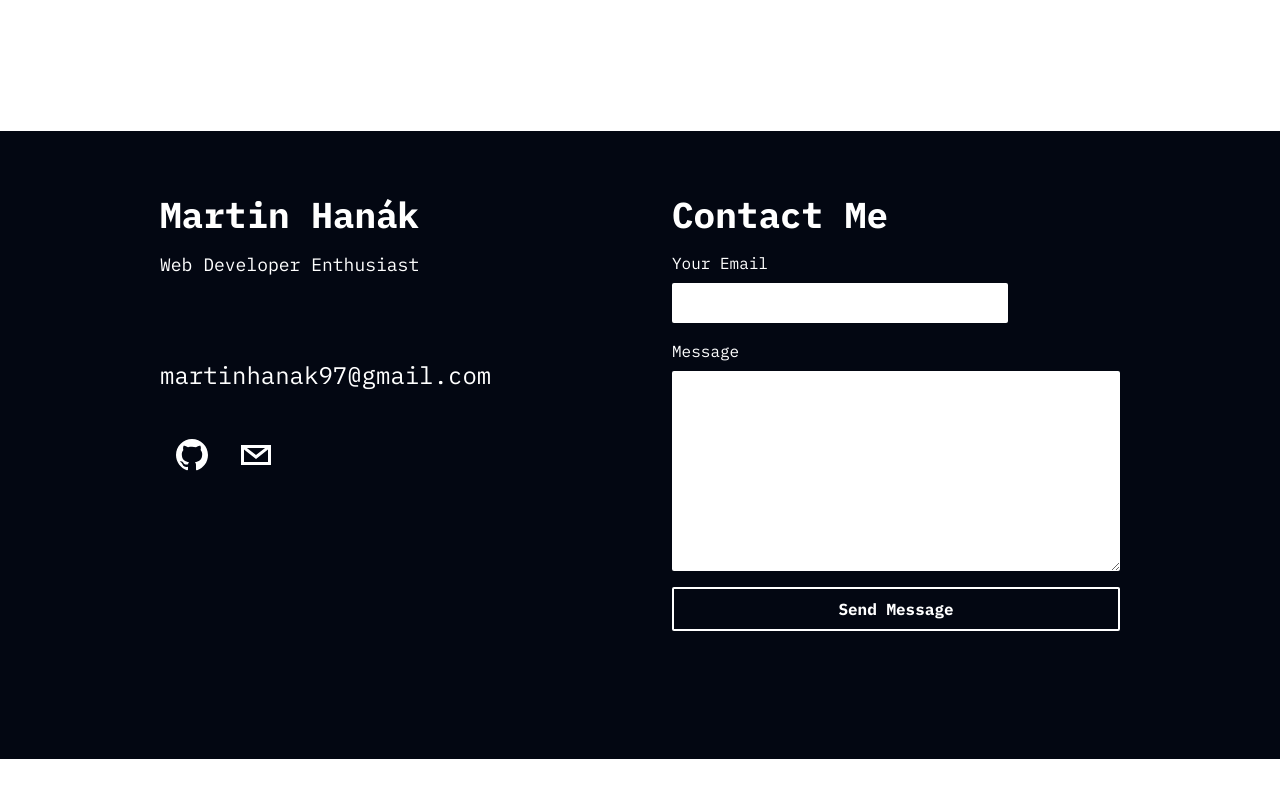
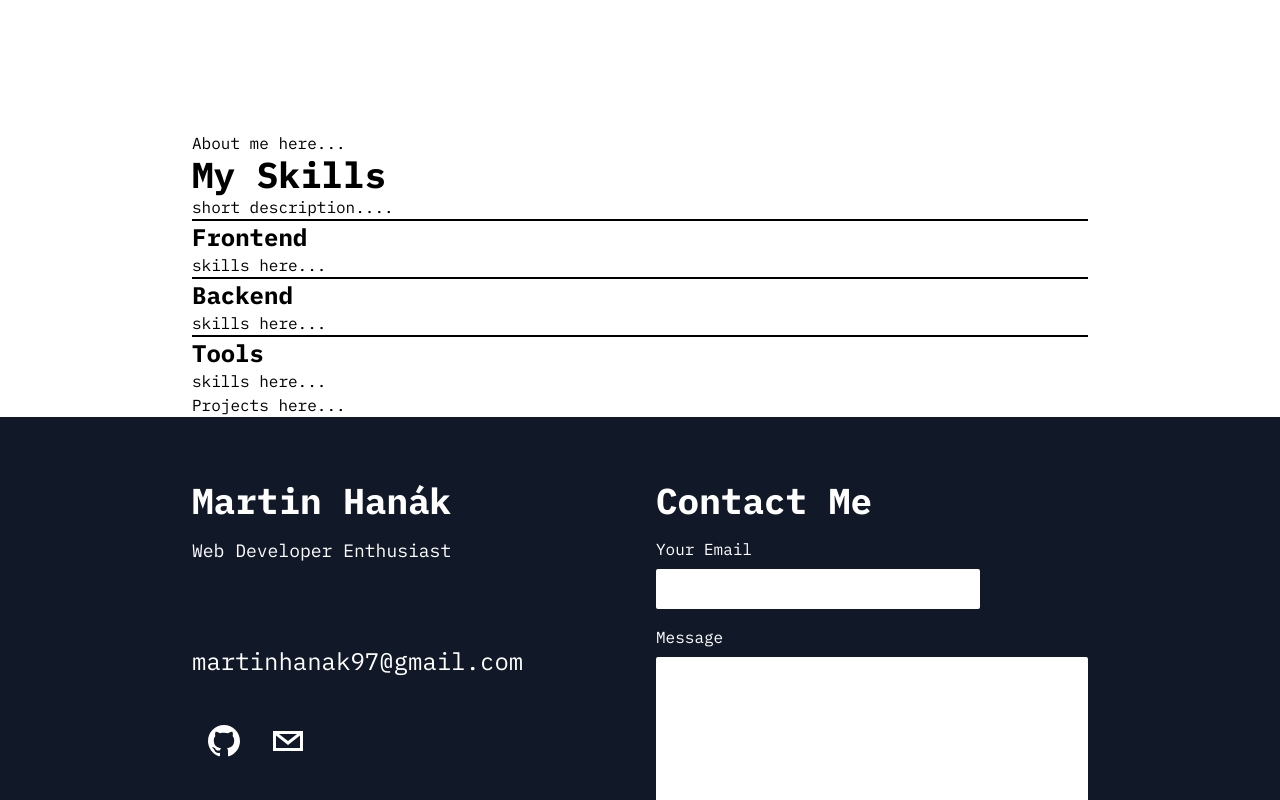
Before and after one commit to MartinHanak/portfolio, a Next.js app: page /cs in a window 1280 px wide. Shown: the part 820-1620 px from the top of the page. Before the commit the page ends 1579 px from the top, so only its background shows below. Built offline with nearby package versions, Linux system fonts and the light colour scheme; no server answers; the database is empty.

Commit message:
Add basic sections About, Skills, Projects

```diff
--- /dev/null
+++ b/src/app/[lang]/components/About.tsx
@@ -0,0 +1,7 @@
+export function About() {
+    return (
+        <div id="About">
+            About me here...
+        </div>
+    )
+}
--- a/src/app/[lang]/components/ContactForm.tsx
+++ b/src/app/[lang]/components/ContactForm.tsx
@@ -31,7 +31,7 @@ export function ContactForm() {
     //ERROR: generateStaticParams causes submit not to work
     // https://github.com/vercel/next.js/issues/49408
     return (
-        <form id="Contact" action={createMessage} className="text-white flex flex-col justify-center items-start px-8 md:order-2 mb-16">
+        <form id="Contact" action={createMessage} className="text-white flex flex-col justify-center items-start  md:order-2 mb-16">
 
             <h3 className='font-bold text-4xl mb-4'>Contact Me</h3>
 
--- a/src/app/[lang]/components/ContactInfo.tsx
+++ b/src/app/[lang]/components/ContactInfo.tsx
@@ -3,12 +3,12 @@ import { SocialIcon } from 'react-social-icons';
 export function ContactInfo() {
 
     return (
-        <div className="text-white pl-8 md:order-1">
+        <div className="text-white  md:order-1">
             <h3 className='font-bold text-4xl mb-4'>Martin Hanák</h3>
             <h4 className=' text-lg mb-20'>Web Developer Enthusiast</h4>
 
 
-            <a className='text-2xl ' href="mailto:martinhanak97@gmail.com">martinhanak97@gmail.com</a>
+            <a className='text-lg  lg:text-2xl ' href="mailto:martinhanak97@gmail.com">martinhanak97@gmail.com</a>
 
 
             <div className='flex mt-8'>
--- a/src/app/[lang]/components/Containter.tsx
+++ b/src/app/[lang]/components/Containter.tsx
@@ -5,7 +5,7 @@ interface Container {
 
 export function Container({ children }: Container) {
     return (
-        <div className="w-full max-w-screen-lg mt-0 mb-0 mx-auto">
+        <div className="w-full max-w-screen-lg mt-0 mb-0 mx-auto px-8 md:px-16">
             {children}
         </div>
     )
--- a/src/app/[lang]/components/Footer.tsx
+++ b/src/app/[lang]/components/Footer.tsx
@@ -13,9 +13,9 @@ export function Footer() {
 
 
     return (
-        <footer className="w-full bg-gray-950 px-4 py-16">
+        <footer className="w-full bg-gray-900 py-16">
             <Container>
-                <div className="grid grid-rows-2 grid-cols-1 md:grid-rows-1 md:grid-cols-2">
+                <div className="grid grid-rows-2 grid-cols-1 gap-8 md:grid-rows-1 md:grid-cols-2">
                     <ContactForm />
                     <ContactInfo />
                 </div>
--- a/src/app/[lang]/components/Hero.tsx
+++ b/src/app/[lang]/components/Hero.tsx
@@ -2,7 +2,7 @@ import { GridCover } from "./GridCover"
 
 export function Hero() {
     return (
-        <div className="relative w-full h-full mb-[300px]">
+        <div id="Home" className="relative w-full h-full mb-[300px]">
             <div className=" text-6xl font-bold py-16 px-4 animate-waveReverse ">
                 Hello World<br />
                 Test<br />
--- /dev/null
+++ b/src/app/[lang]/components/Projects.tsx
@@ -0,0 +1,7 @@
+export function Projects() {
+    return (
+        <div id="Projects">
+            Projects here...
+        </div>
+    )
+}
--- /dev/null
+++ b/src/app/[lang]/components/Skills.tsx
@@ -0,0 +1,30 @@
+export function Skills() {
+    return (
+        <div id="Skills" className="flex flex-col justify-center items-stretch">
+
+            <h2 className="text-4xl font-bold">My Skills</h2>
+            <p>short description....</p>
+
+            <SkillsSection name="Frontend" />
+            <SkillsSection name="Backend" />
+            <SkillsSection name="Tools" />
+        </div>
+    )
+}
+
+interface SkillsSection {
+    name: string,
+}
+
+function SkillsSection({ name }: SkillsSection) {
+    return (
+        <div className="border-t-2 border-solid border-black">
+            <div>
+                <h3 className="text-2xl font-bold select-none">{name}</h3>
+            </div>
+            <div>
+                skills here...
+            </div>
+        </div>
+    )
+}
--- a/src/app/[lang]/page.tsx
+++ b/src/app/[lang]/page.tsx
@@ -14,6 +14,9 @@ import { Navbar } from "./components/Navbar"
 import { Footer } from "./components/Footer"
 import { Hero } from "./components/Hero"
 import { Container } from "./components/Containter"
+import { About } from "./components/About"
+import { Skills } from "./components/Skills"
+import { Projects } from "./components/Projects"
 
 interface Home {
   params: { lang: Locale }
@@ -30,8 +33,16 @@ export default async function Home({ params: { lang } }: Home) {
 
 
       <Container>
+
         <Hero />
-      </Container>
+
+        <About />
+
+        <Skills />
+
+        <Projects />
+
+      </Container >
 
 
       <Footer />
```
